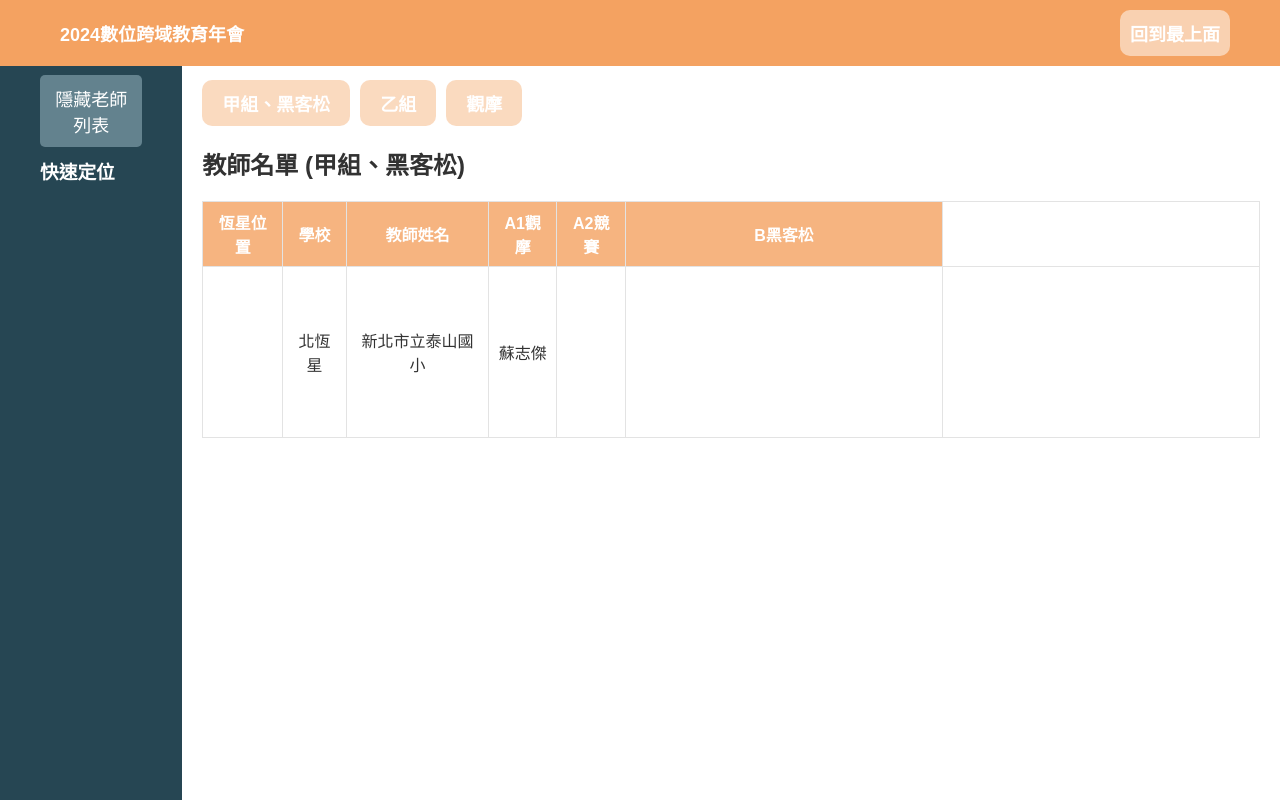
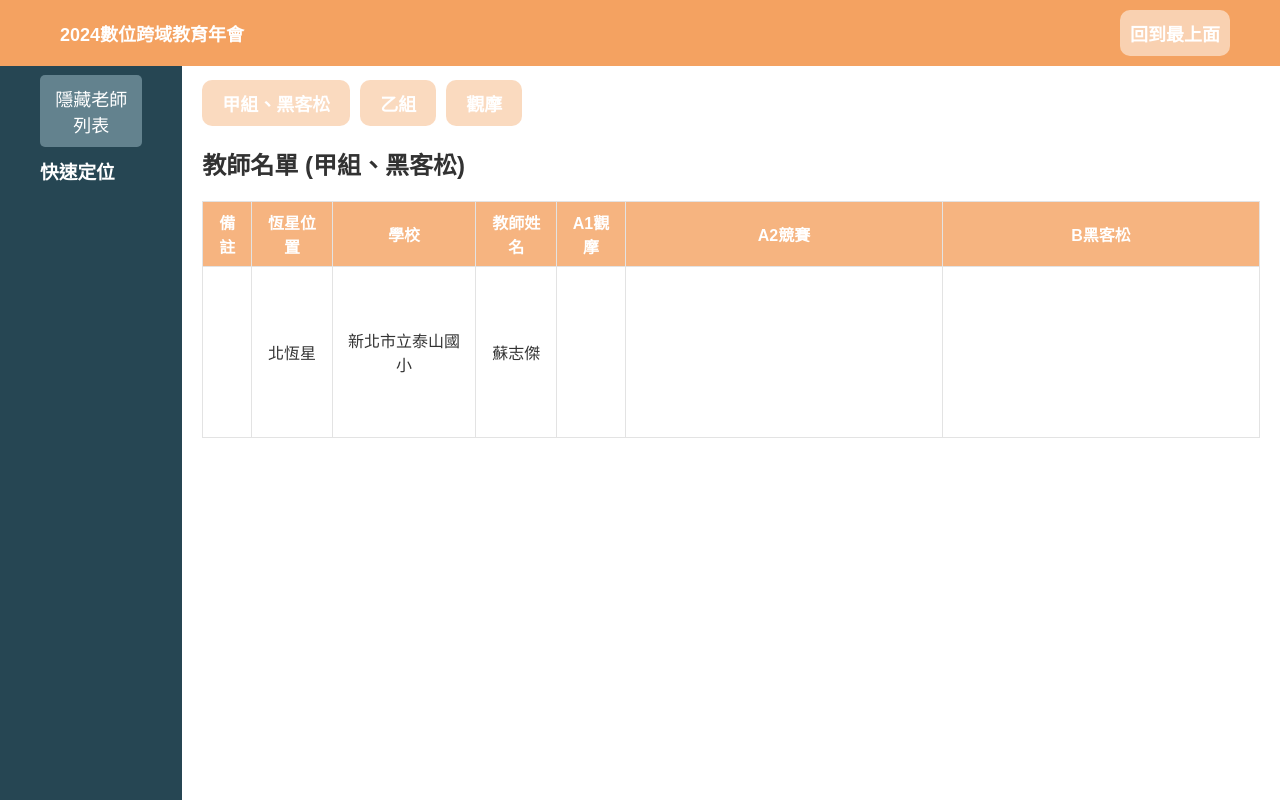
Before and after one commit to c4056/AGM, a plain HTML site: page index.html in a window 1280 px wide. Drawn offline with Linux system fonts and the light colour scheme.

Commit message:
Update index.html

```diff
--- a/index.html
+++ b/index.html
@@ -31,6 +31,7 @@
             <table id="teacherTable">
                 <thead>
                     <tr>
+                        <th>備註</th>
                         <th>恆星位置</th>
                         <th>學校</th>
                         <th>教師姓名</th>
```
